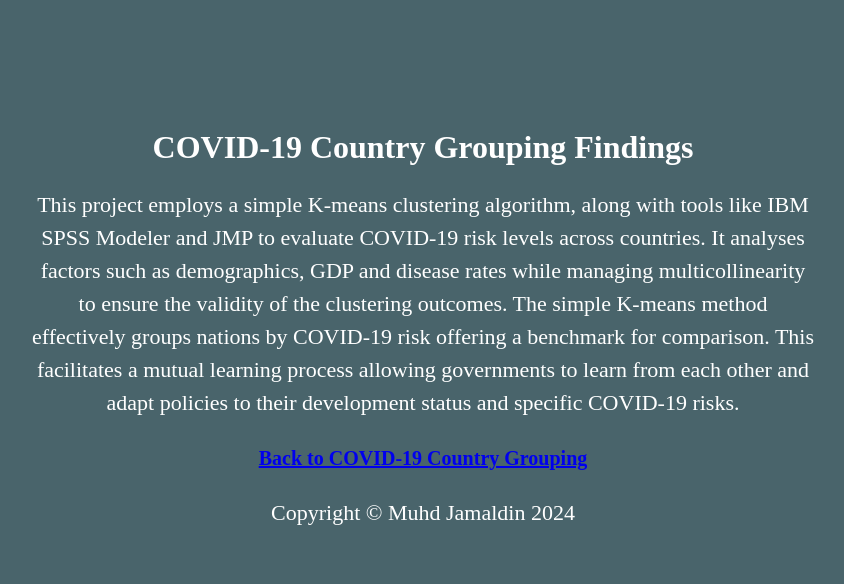
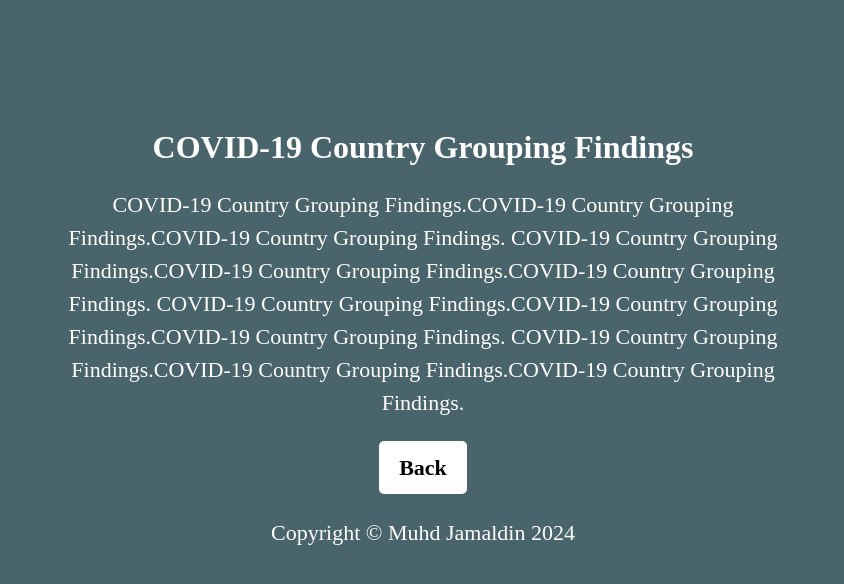
Before and after one commit to Md-Khid/Md-Khid, a Jekyll site: the page findings/1.html, which Jekyll copies as it is, in a window 1280 px wide. Shown: the top 584 px of the page, without its empty margins (217-1061 px from the left). Built offline with Jekyll 4.4.1, drawn with Linux system fonts in a browser that asks for light colours.

Commit message:
Update 1.html

```diff
--- a/findings/1.html
+++ b/findings/1.html
@@ -24,6 +24,15 @@
             margin-right: 240px; /* Add margin on the right side */
             line-height: 1.5; /* Increase line spacing */
         }
+        /* Style for the back button */
+        .back-button {
+            display: inline-block;
+            padding: 10px 20px;
+            background-color: white; /* Set background color to white */
+            color: black; /* Set text color to black */
+            text-decoration: none; /* Remove underline */
+            border-radius: 5px; /* Add border radius */
+        }
     </style>
 </head>
 <body>
@@ -44,10 +53,13 @@
 <!-- Main Content -->
 <div class="container">
     <!-- Your main content goes here -->
-    <p>This project employs a simple K-means clustering algorithm, along with tools like IBM SPSS Modeler and JMP to evaluate COVID-19 risk levels across countries. It analyses factors such as demographics, GDP and disease rates while managing multicollinearity to ensure the validity of the clustering outcomes. The simple K-means method effectively groups nations by COVID-19 risk offering a benchmark for comparison. This facilitates a mutual learning process allowing governments to learn from each other and adapt policies to their development status and specific COVID-19 risks.
+    <p>COVID-19 Country Grouping Findings.COVID-19 Country Grouping Findings.COVID-19 Country Grouping Findings.
+    COVID-19 Country Grouping Findings.COVID-19 Country Grouping Findings.COVID-19 Country Grouping Findings.
+    COVID-19 Country Grouping Findings.COVID-19 Country Grouping Findings.COVID-19 Country Grouping Findings.
+    COVID-19 Country Grouping Findings.COVID-19 Country Grouping Findings.COVID-19 Country Grouping Findings.
     </p>
     <!-- Back Button -->
-    <p style="text-align: center;"><a href="_includes/download.html" style="font-size: 20px;"><strong>Back to COVID-19 Country Grouping</strong></a></p>
+    <p style="text-align: center;"><a href="_includes/download.html" class="back-button"><strong>Back</strong></a></p>
 </div>
 
 <!-- Footer -->
```
